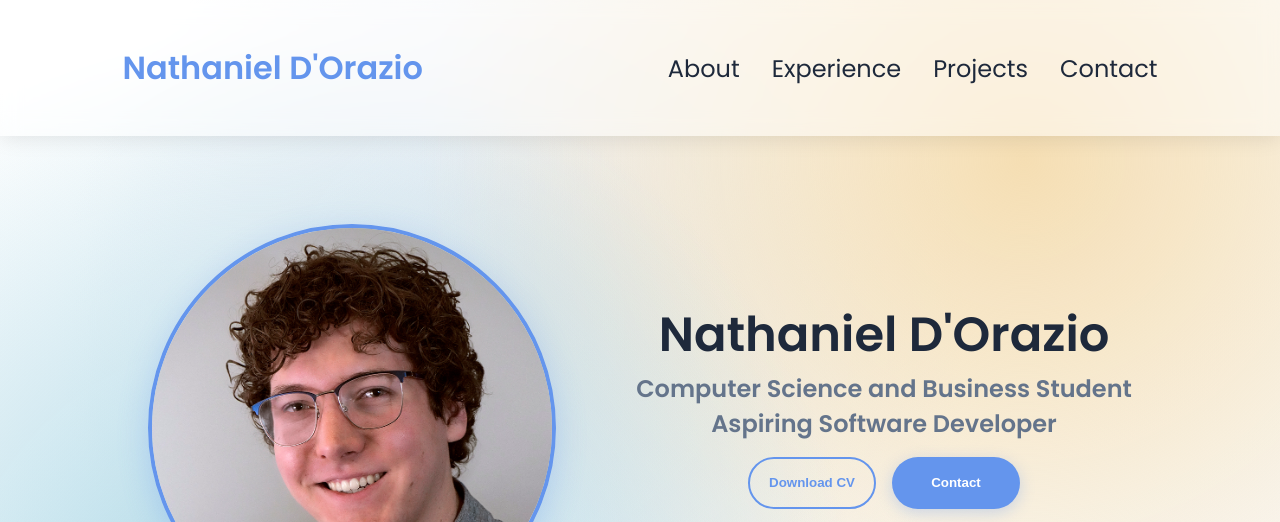
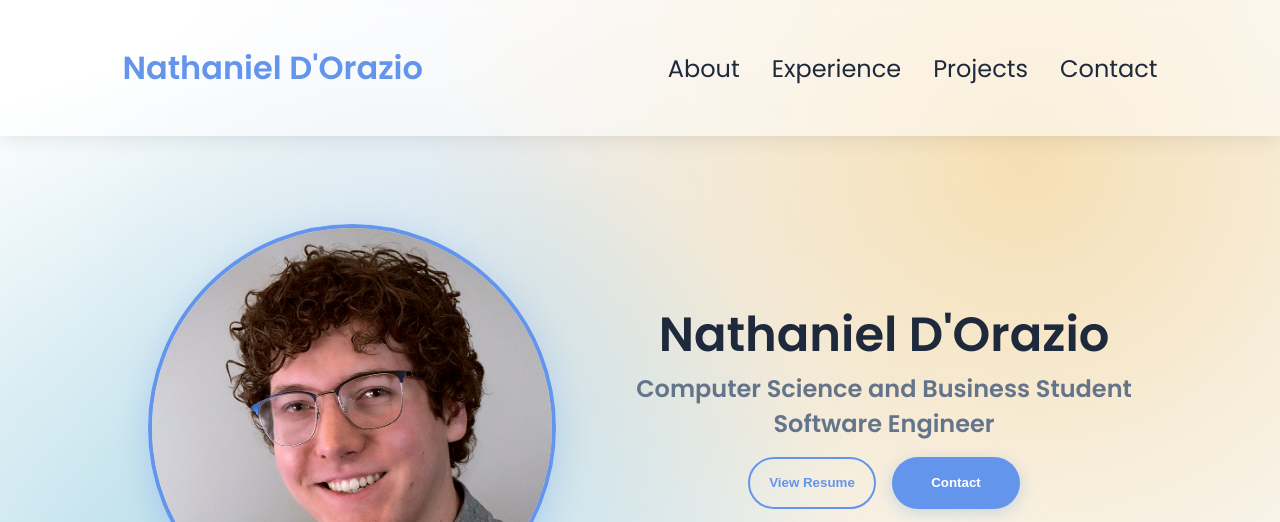
Before and after one commit to n-dorazio/n-dorazio.github.io, a plain HTML site: page index.html in a window 1280 px wide. Shown: the top 522 px of the page. Drawn offline with Linux system fonts and the light colour scheme.

Commit message:
wording update on profile

```diff
--- a/index.html
+++ b/index.html
@@ -51,10 +51,10 @@
         </div>
         <div class="section__text">
             <h1 class="title">Nathaniel D'Orazio</h1>
-            <p class="section__text__p2">Computer Science and Business Student <br> Aspiring Software Developer</p>
+            <p class="section__text__p2">Computer Science and Business Student <br>Software Engineer</p>
             <div class="btn-container">
                 <button class="btn btn-color-2"
-                onclick="window.open('./assets/resume.pdf')">Download CV</button>
+                onclick="window.open('./assets/resume.pdf')">View Resume</button>
                 <button class="btn btn-color-1"
                 onclick="location.href='./#contact'">Contact</button>
             </div>
```
